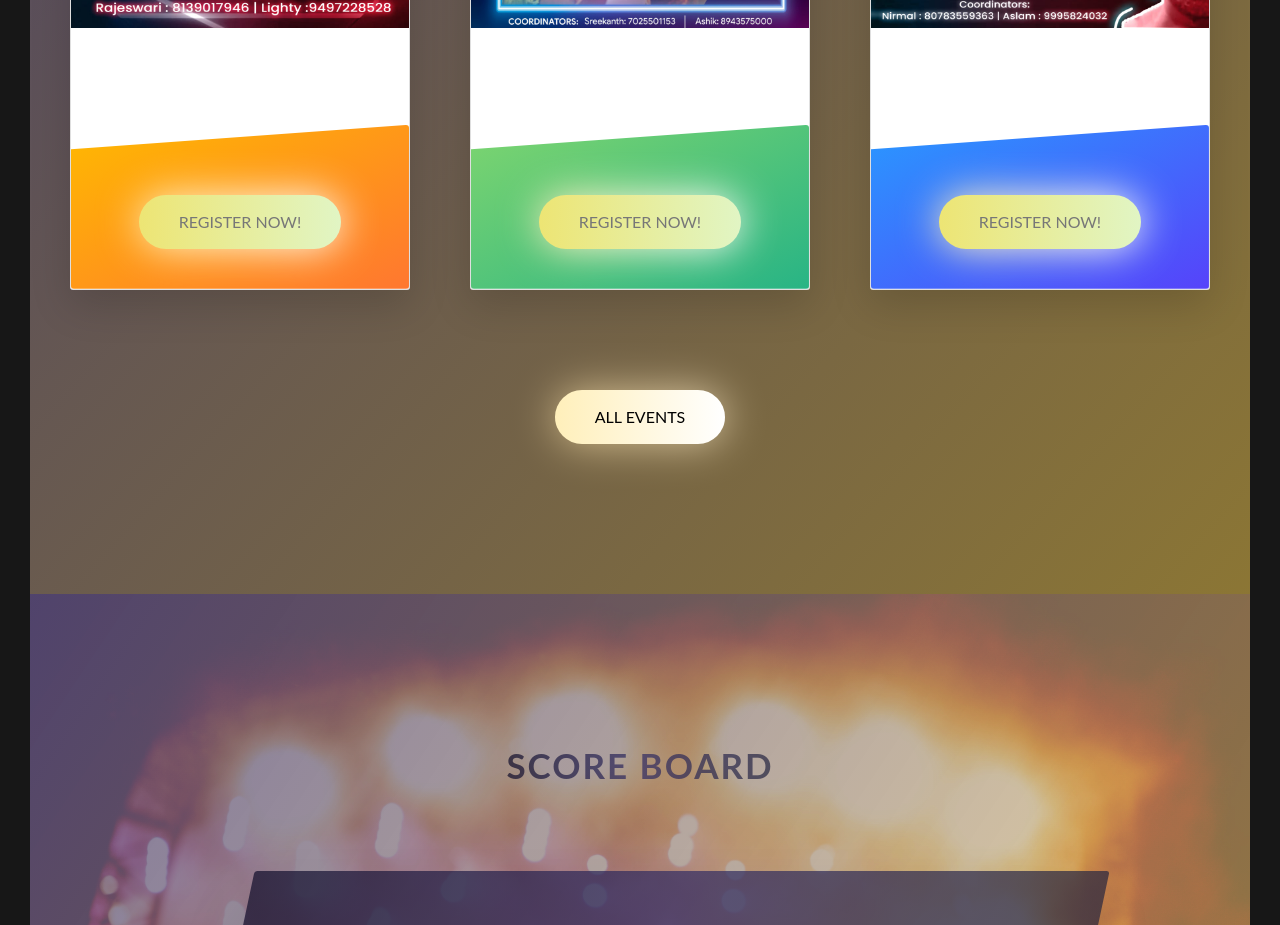
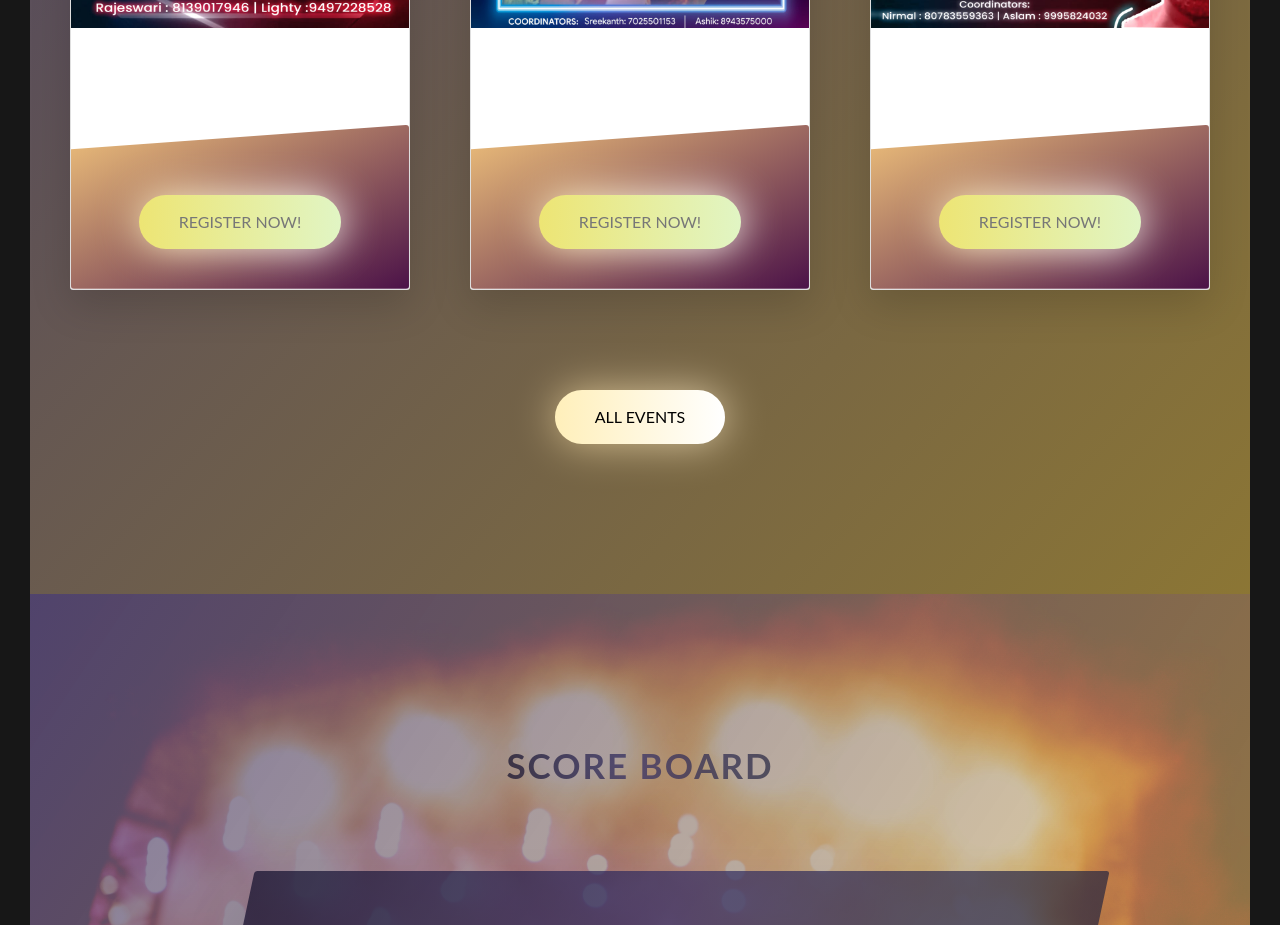
Before and after one commit to nkg3479/Freshers-Day, a website: page index.html in a window 1280 px wide. Shown: the part 2880-3805 px from the top of the page. Drawn offline with nearby package versions, Linux system fonts and the light colour scheme; a web font is replaced by a local one.

Commit message:
updated cards with gradient

```diff
--- a/css/style.css
+++ b/css/style.css
@@ -844,30 +844,30 @@ body {
     linear,
     left top,
     right bottom,
-    from(#ffb900),
-    to(#ff7730)
+    from(#f0c27b),
+    to(#4b1248)
   );
-  background-image: linear-gradient(to right bottom, #ffb900, #ff7730);
+  background-image: linear-gradient(to right bottom, #f0c27b, #4b1248);
 }
 .card__side--back-2 {
   background-image: -webkit-gradient(
     linear,
     left top,
     right bottom,
-    from(#7ed56f),
-    to(#28b485)
+    from(#f0c27b),
+    to(#4b1248)
   );
-  background-image: linear-gradient(to right bottom, #7ed56f, #28b485);
+  background-image: linear-gradient(to right bottom, #f0c27b, #4b1248);
 }
 .card__side--back-3 {
   background-image: -webkit-gradient(
     linear,
     left top,
     right bottom,
-    from(#2998ff),
-    to(#5643fa)
+    from(#f0c27b),
+    to(#4b1248)
   );
-  background-image: linear-gradient(to right bottom, #2998ff, #5643fa);
+  background-image: linear-gradient(to right bottom, #f0c27b, #4b1248);
 }
 .card:hover .card__side--front {
   -webkit-transform: rotateY(-180deg);
--- a/index.html
+++ b/index.html
@@ -26,8 +26,8 @@
             <nav class="navigation__nav">
                 <ul class="navigation__list">
                     <li class="navigation__item"><a href="index.html" target="_self" class="navigation__link"><span>Home</a></li>
-                    <li class="navigation__item"><a href="#section-tours" class="navigation__link"><span>Events</a></li>
-                    <li class="navigation__item"><a href="#Contact-Us" class="navigation__link"><span>Contact Us</a></li>
+                    <li class="navigation__item"><a href="neeraj/evetns.html" class="navigation__link"><span>All Events</a></li>
+                  <!--<li class="navigation__item"><a href="#Contact-Us" class="navigation__link"><span>Contact Us</a></li>-->
                 </ul>
             </nav>
         </div>
```
Also changed, not shown: 1 other file.
